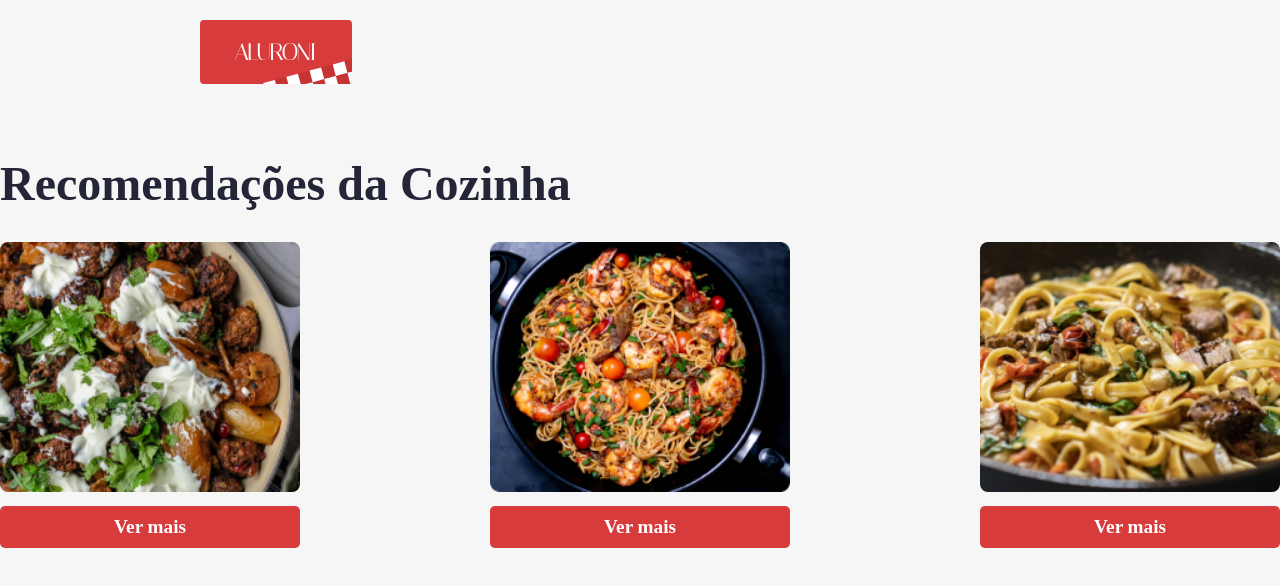
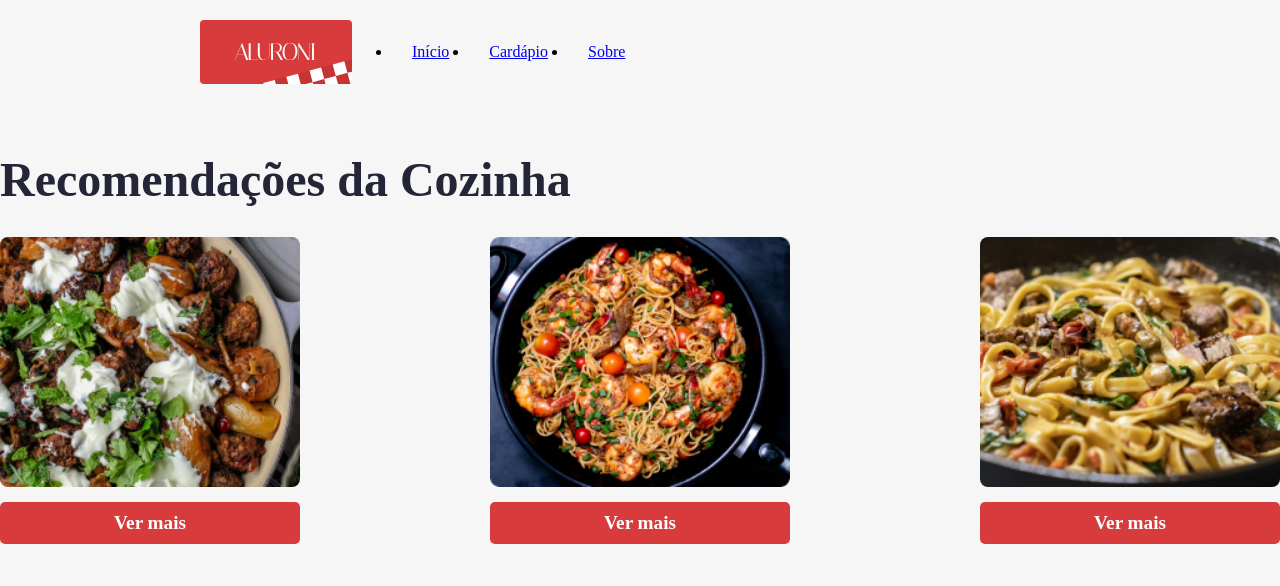
Before and after one commit to robertalxa/formacao-react-ts, a React (Create React App) app in the folder curso-3-react-router/aluroni-router/: page / in a window 1280 px wide. Shown: the top 586 px of the page. Built offline with nearby package versions, Linux system fonts and the light colour scheme; a web font is replaced by a local one.

Commit message:
Utilizando o menu por meio do react routes e trabalhando com links para outras páginas

```diff
--- a/curso-3-react-router/aluroni-router/src/components/Menu/Menu.module.scss
+++ b/curso-3-react-router/aluroni-router/src/components/Menu/Menu.module.scss
@@ -2,6 +2,7 @@
 @import "styles/breakpoints";
 
 .menu {
+  display: flex;
   padding: 20px $padding-horizontal;
   @media (max-width: $desktop_xsm) {
     padding: 20px $padding-horizontal-mobile;
@@ -12,4 +13,23 @@
   @media (min-width: $desktop_sm) and (max-width: $desktop_md) {
     padding: 20px $padding-horizontal-md;
   }
+  &__list {
+    align-items: center;
+    display: flex;
   }
+  &__link {
+    list-style-type: none;
+    padding: 0 20px;
+    a {
+      color: $dark;
+      cursor: pointer;
+      font-size: 24px;
+      font-weight: 600;
+      text-decoration: none;
+      transition: 0.2s ease;
+      &:hover {
+        color: $dark-grey;
+      }
+    }
+  }
+}
--- a/curso-3-react-router/aluroni-router/src/components/Menu/index.tsx
+++ b/curso-3-react-router/aluroni-router/src/components/Menu/index.tsx
@@ -2,9 +2,30 @@
 import styles from './Menu.module.scss';
 
 export default function Menu() {
+  const rotas = [
+    {
+      label: 'Início',
+      to: '/',
+    },
+    {
+      label: 'Cardápio',
+      to: '/cardapio',
+    },
+    {
+      label: 'Sobre',
+      to: '/sobre',
+    },
+  ];
   return (
     <nav className={styles.menu}>
       <Logo />
+      <ul className={styles.menu__list}>
+        {rotas.map((rota, index) => (
+          <li key={index}>
+            <a href={rota.to} className={styles.menu__link}>{rota.label}</a>
+          </li>
+        ))}
+      </ul>
     </nav>
   );
 }
--- a/curso-3-react-router/aluroni-router/src/index.tsx
+++ b/curso-3-react-router/aluroni-router/src/index.tsx
@@ -2,8 +2,6 @@
 import ReactDOM from 'react-dom';
 import 'normalize.css';
 import './index.css';
-import Cardapio from './pages/Cardapio';
-import Inicio from 'pages/Inicio';
 import Router from './routes';
 
 ReactDOM.render(
--- a/curso-3-react-router/aluroni-router/src/pages/Cardapio/index.tsx
+++ b/curso-3-react-router/aluroni-router/src/pages/Cardapio/index.tsx
@@ -4,7 +4,6 @@
 import Filtros from './Filtros';
 import Ordenador from './Ordenador';
 import Itens from './Itens';
-import Menu from 'components/Menu';
 
 export default function Cardapio() {
   const [busca, setBusca] = useState('');
@@ -12,7 +11,6 @@
   const [ordenador, setOrdenador] = useState('');
   return (
     <main>
-      <Menu />
       <header className={styles.header}>
         <div className={styles.header__text}>
           A casa do código e da massa
--- a/curso-3-react-router/aluroni-router/src/pages/Inicio/index.tsx
+++ b/curso-3-react-router/aluroni-router/src/pages/Inicio/index.tsx
@@ -1,4 +1,3 @@
-import Menu from 'components/Menu';
 import cardapio from 'data/cardapio.json';
 import styles from './inicio.module.scss';
 
@@ -7,7 +6,6 @@
   pratosRecomendados = pratosRecomendados.sort(() => 0.5 - Math.random()).splice(0,3);
   return (
     <section>
-      <Menu />
       <h3 className={styles.titulo}>
         Recomendações da Cozinha
       </h3>
--- a/curso-3-react-router/aluroni-router/src/routes.js
+++ b/curso-3-react-router/aluroni-router/src/routes.js
@@ -1,3 +1,4 @@
+import Menu from 'components/Menu';
 import Cardapio from 'pages/Cardapio';
 import Inicio from 'pages/Inicio';
 import { BrowserRouter as Router, Routes, Route } from 'react-router-dom';
@@ -5,6 +6,7 @@
 export default function AppRouter() {
   return (
     <Router>
+      <Menu />
       <Routes>
         <Route path='/' element={<Inicio />}/>
         <Route path='/cardapio' element={<Cardapio />}/>
```
Lines whose indentation alone changed are shown as unchanged.
